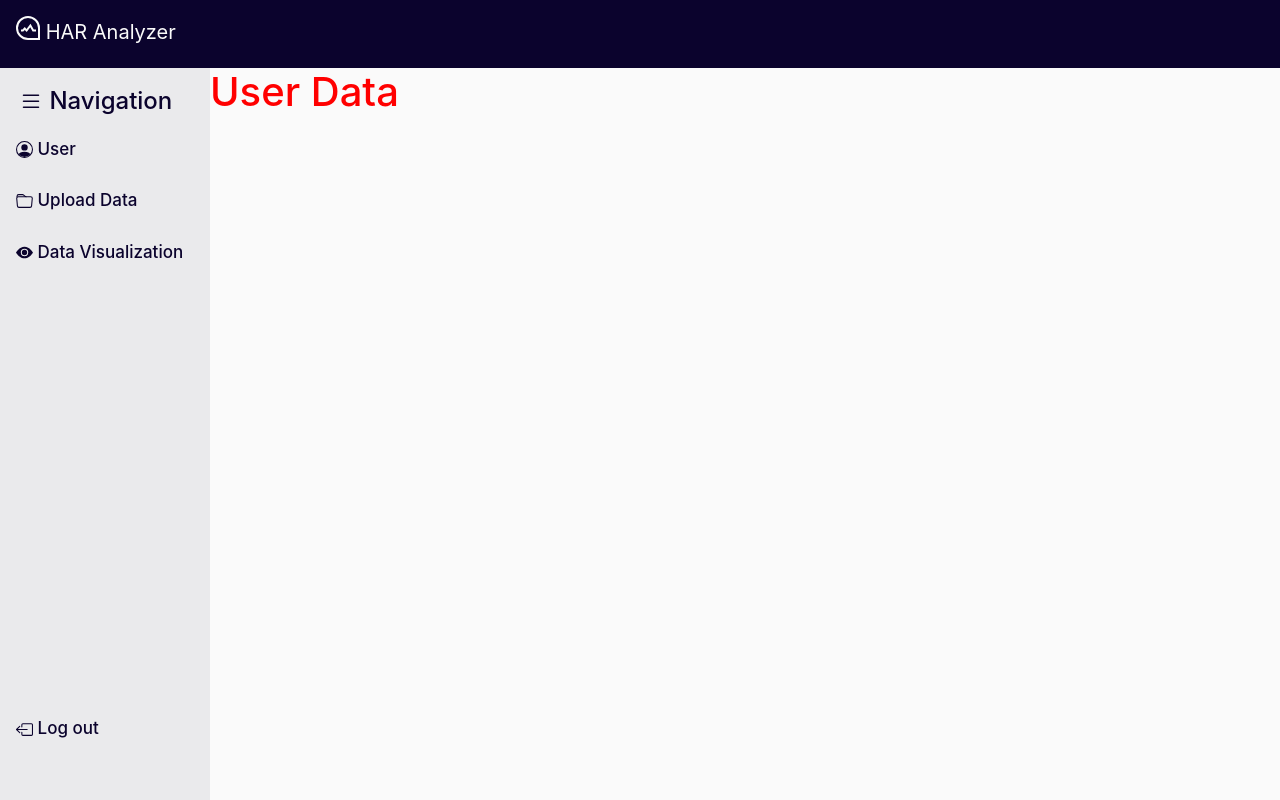
After one commit to Chrisbelefantis/HAR-Analyzer, a PHP site: the page made by views/user/data.php in a window 1280 px wide. The commit adds this page. Run offline with PHP 8.4, Linux system fonts and the light colour scheme; the template is opened without the code that fills it, so the values that code supplies are empty; the visitor is signed in with stand-in values (Sample User, id 1).

Commit message:
Finishing the appearance of navbars for users

```diff
--- /dev/null
+++ b/css/data.css
@@ -0,0 +1,3 @@
+body{
+    color: red;
+}
--- a/css/user.css
+++ b/css/navbar.css
@@ -1,8 +1,19 @@
+
 .navbar-custom {
+    background-color: #0b032d10;
+    float: left;
+    width: 210px;
+    display: none;
+
+}
+
+.topnav {
+    overflow: hidden;
     background-color: #0B032D;
-    float: left;
-    width: 100%;
-}
+    position: relative;
+    display: block;
+    }
+
 
 .navbar-brand {
     color: #fafafa;
@@ -11,6 +22,7 @@
     float: inline-start;
     font-size: 20px;
     transition: 1s;
+    text-align: center;
 }
 
 .navbar-brand.opened{
@@ -34,8 +46,9 @@ li {
 }
 
 .nav-link {
-    color: #fafafa;
-    transition:0.2s;
+    color: #0B032D;
+    font-weight: 500;
+
 }
 
 .nav-link:hover {
@@ -46,19 +59,19 @@ li {
 
 body {
     background-color: #FAFAFA;
+
 }
 
-.topnav {
-overflow: hidden;
-background-color: #0B032D;
-position: relative;
+.navigation{
+    font-size: 24px;
+    font-weight: 500;
+    color: #0B032D;
+    padding-left: 19px;
+    padding-top: 5px;
 }
 
 
 
-.topnav #myLinks {
-display: none;
-}
 
 .topnav a {
 color: #fafafa;
@@ -74,9 +87,11 @@ display: block;
 position: absolute;
 right: 0;
 top: 0;
+
 }
 
 #menu-button:hover{
+cursor: pointer;
 color: #0B032D;
 display: block;
 position: absolute;
@@ -101,29 +116,41 @@ right: 0;
 top: 0;
 }
 
+.current-link{
 
+    border-right: 5px solid white;
+}
 
+@media only screen and (min-width: 768px) {
 
-@media only screen and (min-width: 700px) {
-
-    #vertical-nav {
-        visibility: visible;
-    }
-
-    #navbar {
+    #menu-button{
         display: none;
     }
 
-}
-
-@media only screen and (max-width: 700px) {
-
-    #vertical-nav {
-        display: none;
+    .navbar-brand{
+        text-align: left;
     }
 
-    #navbar {
-        visibility: visible;
+    .navbar-custom {
+        height: calc(100vh - 68px);
+        display: flex;
+        flex-direction: column;
+
+    }
+    .navbar-custom li:last-of-type{
+        margin-top: auto;
+        margin-bottom: 50px;
+
+    }
+    .current-link{
+        background-color: white;
+        border-right: 5px solid #0B032D;
     }
 
+    .topnav #myLinks{
+        display: none;
+
+    }
+
+
 }
--- /dev/null
+++ b/css/upload.css
@@ -0,0 +1,3 @@
+body{
+    color: blue;
+}
--- /dev/null
+++ b/css/visualization.css
@@ -0,0 +1,3 @@
+body{
+    color: green;
+}
--- /dev/null
+++ b/includes/logout_script.php
@@ -0,0 +1,6 @@
+<?php
+session_start();
+session_destroy();
+$home_url = 'http://' . $_SERVER['HTTP_HOST']  . '/har-analyzer/auth';
+header('Location: ' . $home_url);
+?>
--- /dev/null
+++ b/javaScript/navbar.js
@@ -0,0 +1,25 @@
+function myFunction() {
+    var x = document.getElementById("myLinks");
+    if (x.style.display === "block") {
+      x.style.display = "none";
+    } else {
+      x.style.display = "block";
+    }
+
+    var navbar=document.getElementById("vnav-brand");
+    var menuButton=document.getElementById("menu-button");
+    navbar.classList.toggle("opened");
+    navbar.classList.toggle("closed");
+    menuButton.classList.toggle("opened");
+}
+
+var links=document.getElementById("myLinks");
+links.style.display = "none";
+
+var url = document.URL;
+currentHref = url.split("/").slice(-1)[0];
+currentLinks = document.querySelectorAll('a[href="'+currentHref+'"]');
+
+currentLinks.forEach((link)=> {
+    link.className += ' current-link'
+});
--- /dev/null
+++ b/templates/user/footer.php
@@ -0,0 +1,5 @@
+
+<script src="../javaScript/navbar.js"></script>
+
+</body>
+</html>
--- /dev/null
+++ b/templates/user/header.php
@@ -0,0 +1,104 @@
+<!DOCTYPE html>
+<html lang="en">
+<head>
+
+  <title>Welcome</title>
+  <meta name="viewport" content="width=device-width, initial-scale=1.0">
+  <link rel="preconnect" href="https://fonts.gstatic.com">
+  <link href="https://fonts.googleapis.com/css2?family=Do+Hyeon&family=Roboto:ital,wght@0,400;1,100&display=swap" rel="stylesheet">
+  <link rel="stylesheet" href="https://cdn.jsdelivr.net/npm/bootstrap@4.5.3/dist/css/bootstrap.min.css" integrity="sha384-TX8t27EcRE3e/ihU7zmQxVncDAy5uIKz4rEkgIXeMed4M0jlfIDPvg6uqKI2xXr2" crossorigin="anonymous">
+  <link rel="stylesheet" type="text/css" href="../css/navbar.css">
+  <link rel="stylesheet" type="text/css" href="../css/<?php echo $section?>.css">
+
+  <script src="https://ajax.googleapis.com/ajax/libs/jquery/3.5.1/jquery.min.js"></script>
+  <script src="https://maxcdn.bootstrapcdn.com/bootstrap/3.4.1/js/bootstrap.min.js"></script>
+
+</head>
+<body>
+
+  <div class="topnav">
+        <a id="vnav-brand" class="navbar-brand closed" ><svg xmlns="http://www.w3.org/2000/svg" viewBox="0 0 24 35" width="24px" height="35px" fill="currentColor"><title>Analytics</title>
+      <path d="M12,0a12,12,0,0,0,0,24H24V12A12,12,0,0,0,12,0ZM22,22H12A10,10,0,1,1,22,12Z"/>
+      <polygon points="14.49 7.67 10.54 12.95 8.75 11.04 6.44 13.5 5 13.5 5 15.5 7.31 15.5 8.75 13.96 10.71 16.05 14.26 11.33 16.6 15.5 20 15.5 20 13.5 17.77 13.5 14.49 7.67"/>
+      </svg> HAR Analyzer</a>
+    <div id="myLinks">
+      <a class="nav-link" href="data">
+          <svg width="1em" height="1em" viewBox="0 0 16 16" class="bi bi-person-circle" fill="currentColor" xmlns="http://www.w3.org/2000/svg">
+              <path d="M13.468 12.37C12.758 11.226 11.195 10 8 10s-4.757 1.225-5.468 2.37A6.987 6.987 0 0 0 8 15a6.987 6.987 0 0 0 5.468-2.63z"/>
+              <path fill-rule="evenodd" d="M8 9a3 3 0 1 0 0-6 3 3 0 0 0 0 6z"/>
+              <path fill-rule="evenodd" d="M8 1a7 7 0 1 0 0 14A7 7 0 0 0 8 1zM0 8a8 8 0 1 1 16 0A8 8 0 0 1 0 8z"/>
+          </svg>
+          User
+      </a>
+      <a class="nav-link" href="upload">
+          <svg width="1em" height="1em" viewBox="0 0 16 16" class="bi bi-folder" fill="currentColor" xmlns="http://www.w3.org/2000/svg">
+              <path d="M9.828 4a3 3 0 0 1-2.12-.879l-.83-.828A1 1 0 0 0 6.173 2H2.5a1 1 0 0 0-1 .981L1.546 4h-1L.5 3a2 2 0 0 1 2-2h3.672a2 2 0 0 1 1.414.586l.828.828A2 2 0 0 0 9.828 3v1z"/>
+              <path fill-rule="evenodd" d="M13.81 4H2.19a1 1 0 0 0-.996 1.09l.637 7a1 1 0 0 0 .995.91h10.348a1 1 0 0 0 .995-.91l.637-7A1 1 0 0 0 13.81 4zM2.19 3A2 2 0 0 0 .198 5.181l.637 7A2 2 0 0 0 2.826 14h10.348a2 2 0 0 0 1.991-1.819l.637-7A2 2 0 0 0 13.81 3H2.19z"/>
+          </svg>
+          Upload Data
+      </a>
+      <a class="nav-link" href="visualization">
+        <svg width="1em" height="1em" viewBox="0 0 16 16" class="bi bi-eye-fill" fill="currentColor" xmlns="http://www.w3.org/2000/svg">
+          <path d="M10.5 8a2.5 2.5 0 1 1-5 0 2.5 2.5 0 0 1 5 0z"/>
+          <path fill-rule="evenodd" d="M0 8s3-5.5 8-5.5S16 8 16 8s-3 5.5-8 5.5S0 8 0 8zm8 3.5a3.5 3.5 0 1 0 0-7 3.5 3.5 0 0 0 0 7z"/>
+        </svg> Data Visualization</a>
+        <a class="nav-link">
+          <svg width="1em" height="1em" viewBox="0 0 16 16" class="bi bi-box-arrow-left" fill="currentColor" xmlns="http://www.w3.org/2000/svg">
+              <path fill-rule="evenodd" d="M6 12.5a.5.5 0 0 0 .5.5h8a.5.5 0 0 0 .5-.5v-9a.5.5 0 0 0-.5-.5h-8a.5.5 0 0 0-.5.5v2a.5.5 0 0 1-1 0v-2A1.5 1.5 0 0 1 6.5 2h8A1.5 1.5 0 0 1 16 3.5v9a1.5 1.5 0 0 1-1.5 1.5h-8A1.5 1.5 0 0 1 5 12.5v-2a.5.5 0 0 1 1 0v2z"/>
+              <path fill-rule="evenodd" d="M.146 8.354a.5.5 0 0 1 0-.708l3-3a.5.5 0 1 1 .708.708L1.707 7.5H10.5a.5.5 0 0 1 0 1H1.707l2.147 2.146a.5.5 0 0 1-.708.708l-3-3z"/>
+          </svg> Log out
+      </a>
+    </div>
+
+    <a  class="icon nav-link" id="menu-button" onclick="myFunction()">
+      <svg viewBox="0 0 100 80" width="40" height="40" fill="currentColor">
+      <rect width="100" height="20"></rect>
+      <rect y="30" width="100" height="20"></rect>
+      <rect y="60" width="100" height="20"></rect>
+      </svg>
+    </a>
+  </div>
+
+
+<div class="navbar-custom">
+  <li class = 'navigation'>
+  <svg width="1em" height="1em" viewBox="0 0 16 16"  fill="currentColor" xmlns="http://www.w3.org/2000/svg">
+    <path fill-rule="evenodd" d="M2.5 11.5A.5.5 0 0 1 3 11h10a.5.5 0 0 1 0 1H3a.5.5 0 0 1-.5-.5zm0-4A.5.5 0 0 1 3 7h10a.5.5 0 0 1 0 1H3a.5.5 0 0 1-.5-.5zm0-4A.5.5 0 0 1 3 3h10a.5.5 0 0 1 0 1H3a.5.5 0 0 1-.5-.5z"/>
+  </svg>
+    Navigation
+  </li>
+ <li class="nav-item">
+    <a class="nav-link" href="data">
+        <svg width="1em" height="1em" viewBox="0 0 16 16" class="bi bi-person-circle" fill="currentColor" xmlns="http://www.w3.org/2000/svg">
+            <path d="M13.468 12.37C12.758 11.226 11.195 10 8 10s-4.757 1.225-5.468 2.37A6.987 6.987 0 0 0 8 15a6.987 6.987 0 0 0 5.468-2.63z"/>
+            <path fill-rule="evenodd" d="M8 9a3 3 0 1 0 0-6 3 3 0 0 0 0 6z"/>
+            <path fill-rule="evenodd" d="M8 1a7 7 0 1 0 0 14A7 7 0 0 0 8 1zM0 8a8 8 0 1 1 16 0A8 8 0 0 1 0 8z"/>
+        </svg>
+        User
+    </a>
+  </li>
+  <li class="nav-item">
+    <a class="nav-link"  href="upload">
+        <svg width="1em" height="1em" viewBox="0 0 16 16" class="bi bi-folder" fill="currentColor" xmlns="http://www.w3.org/2000/svg">
+            <path d="M9.828 4a3 3 0 0 1-2.12-.879l-.83-.828A1 1 0 0 0 6.173 2H2.5a1 1 0 0 0-1 .981L1.546 4h-1L.5 3a2 2 0 0 1 2-2h3.672a2 2 0 0 1 1.414.586l.828.828A2 2 0 0 0 9.828 3v1z"/>
+            <path fill-rule="evenodd" d="M13.81 4H2.19a1 1 0 0 0-.996 1.09l.637 7a1 1 0 0 0 .995.91h10.348a1 1 0 0 0 .995-.91l.637-7A1 1 0 0 0 13.81 4zM2.19 3A2 2 0 0 0 .198 5.181l.637 7A2 2 0 0 0 2.826 14h10.348a2 2 0 0 0 1.991-1.819l.637-7A2 2 0 0 0 13.81 3H2.19z"/>
+        </svg>
+        Upload Data
+    </a>
+  </li>
+  <li class="nav-item">
+    <a class="nav-link" href="visualization">
+      <svg width="1em" height="1em" viewBox="0 0 16 16" class="bi bi-eye-fill" fill="currentColor" xmlns="http://www.w3.org/2000/svg">
+        <path d="M10.5 8a2.5 2.5 0 1 1-5 0 2.5 2.5 0 0 1 5 0z"/>
+        <path fill-rule="evenodd" d="M0 8s3-5.5 8-5.5S16 8 16 8s-3 5.5-8 5.5S0 8 0 8zm8 3.5a3.5 3.5 0 1 0 0-7 3.5 3.5 0 0 0 0 7z"/>
+      </svg> Data Visualization</a>
+  </li>
+  <li class="nav-item">
+    <a class="nav-link  logout" href="../includes/logout_script.php">
+        <svg width="1em" height="1em" viewBox="0 0 16 16" class="bi bi-box-arrow-left" fill="currentColor" xmlns="http://www.w3.org/2000/svg">
+            <path fill-rule="evenodd" d="M6 12.5a.5.5 0 0 0 .5.5h8a.5.5 0 0 0 .5-.5v-9a.5.5 0 0 0-.5-.5h-8a.5.5 0 0 0-.5.5v2a.5.5 0 0 1-1 0v-2A1.5 1.5 0 0 1 6.5 2h8A1.5 1.5 0 0 1 16 3.5v9a1.5 1.5 0 0 1-1.5 1.5h-8A1.5 1.5 0 0 1 5 12.5v-2a.5.5 0 0 1 1 0v2z"/>
+            <path fill-rule="evenodd" d="M.146 8.354a.5.5 0 0 1 0-.708l3-3a.5.5 0 1 1 .708.708L1.707 7.5H10.5a.5.5 0 0 1 0 1H1.707l2.147 2.146a.5.5 0 0 1-.708.708l-3-3z"/>
+        </svg> Log out
+    </a>
+          </li>
+</div>
--- /dev/null
+++ b/views/user/data.php
@@ -0,0 +1,24 @@
+<?php
+  session_start();
+
+
+  if(isset($_SESSION['username']))
+  {
+    $user = $_SESSION['username'];
+    $section = 'data';
+
+  }
+  else
+  {
+    header("Location: ../auth");
+
+  }
+
+
+?>
+
+
+<?php include 'templates/user/header.php'?>
+<h1>User Data</h1>
+
+<?php include 'templates/user/footer.php'?>
```
Also changed, not shown: includes/login_script.php (+5 -3 lines), index.php (+16 -1 lines), views/user/upload.php (added, +23 -0 lines), views/user/user.php (deleted, +0 -132 lines), views/user/visualization.php (added, +23 -0 lines), views/welcome.php (deleted, +0 -15 lines), 2 other files.
